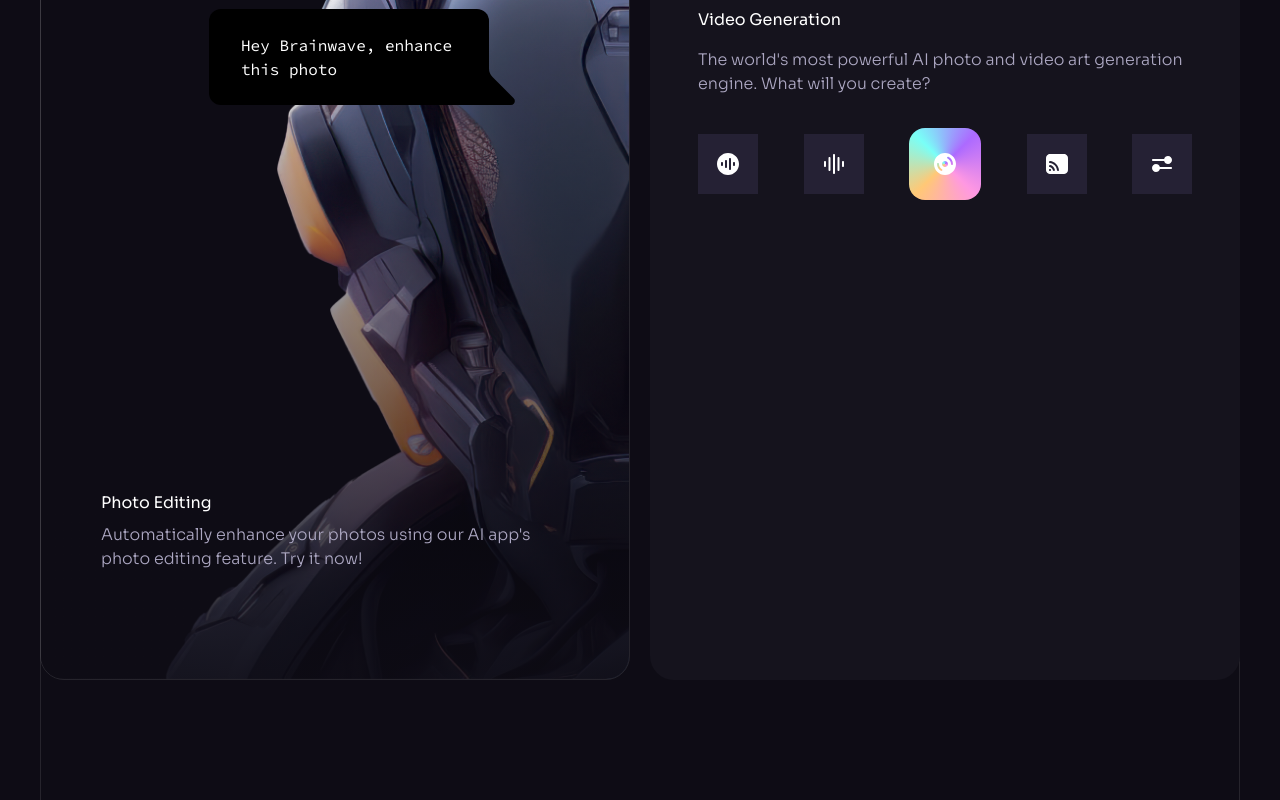
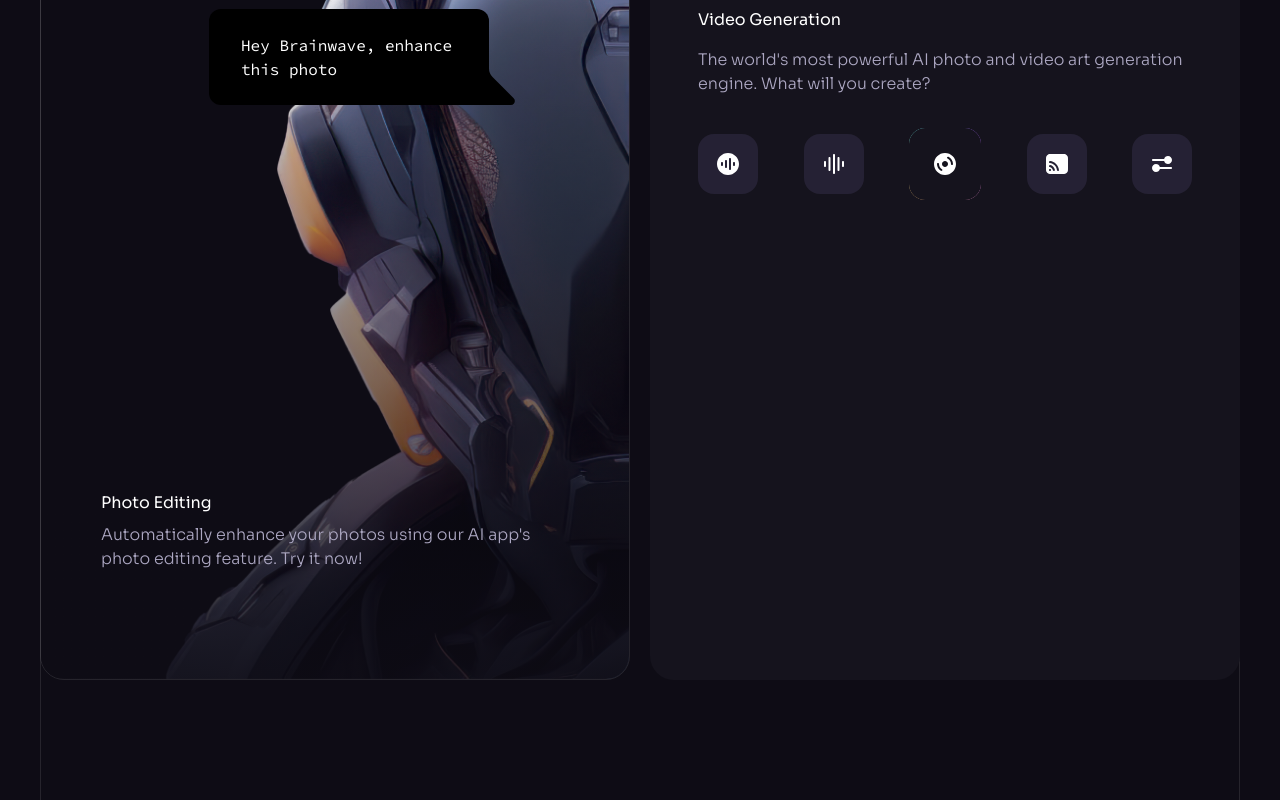
Before and after one commit to ahteshamsalamatansari/sass-ui-react, a React (Vite) app: page / in a window 1280 px wide. Shown: the part 4496-5296 px from the top of the page. Built offline with nearby package versions, Linux system fonts and the light colour scheme.

Commit message:
Third Box Working

```diff
--- a/src/components/Services.jsx
+++ b/src/components/Services.jsx
@@ -68,8 +68,8 @@ const Services = () => {
                   <p className="body-2 mb-[2rem] text-n-3">The world&apos;s most powerful AI photo and video art generation engine. What will you create?</p>
                   <ul className="flex items-center justify-between">
                     {brainwaveServicesIcons.map((item, index)=>(
-                      <li key={index} className={`flex items-center justify-center ${index === 2 ? "w-[3rem] h-[3rem] p-0.3 bg-conic-gradient rounded-2xl md:w-[4.5rem] md:h-[4.5rem]" : 'flex w-10 h-10 bg-n-6 md:w-15 md:h-15'  }`}>
-                        <div>
+                      <li key={index} className={`flex items-center justify-center rounded-2xl ${index === 2 ? "w-[3rem] h-[3rem] p-0.3 bg-conic-gradient md:w-[4.5rem] md:h-[4.5rem]" : 'flex w-10 h-10 bg-n-6 md:w-15 md:h-15'  }`}>
+                        <div className={index === 2 ? 'flex items-center justify-center w-full h-full bg-n-7 rounded-[1rem]':""}>
                           <img src={item} />
                         </div>
                       </li>
```
